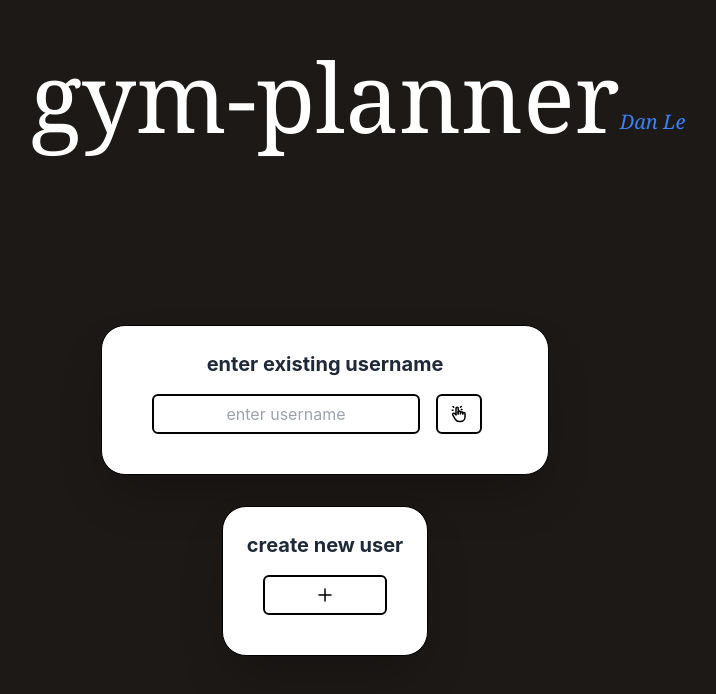
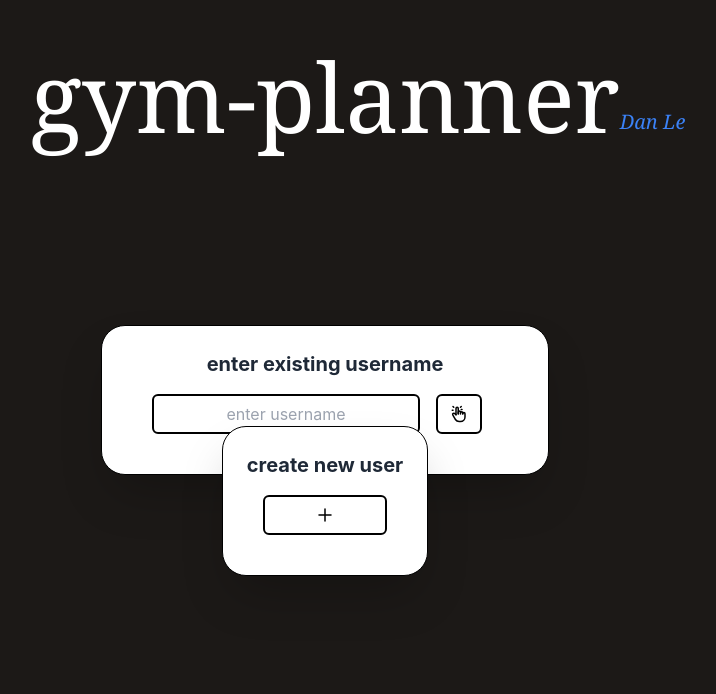
Before and after one commit to le-dan/gym-planner-frontend, a React (Create React App) app: page / in a window 1280 px wide. Shown: the top 694 px of the page, without its empty margins (315-1031 px from the left). Built offline with nearby package versions, Linux system fonts and the light colour scheme; no server answers; what prettier-plugin-tailwindcss would draw is missing.

Commit message:
add todo

```diff
--- a/src/HomePage/WorkoutCard.tsx
+++ b/src/HomePage/WorkoutCard.tsx
@@ -1,6 +1,6 @@
 export default function WorkoutCard({ workoutName }: { workoutName: string }) {
   return (
-    <div className="flex h-[85%] w-[90%] items-center justify-center rounded-3xl bg-black shadow-2xl">
+    <div className="flex h-[85%] w-[75%] items-center justify-center rounded-3xl bg-black shadow-2xl">
       <div className="select-none font-serif text-3xl text-white">
         {workoutName}
       </div>
--- a/src/HomePage/WorkoutContainer.tsx
+++ b/src/HomePage/WorkoutContainer.tsx
@@ -2,8 +2,8 @@ import WorkoutCard from "./WorkoutCard";
 
 export default function WorkoutContainer() {
   return (
-    <div className="absolute bottom-0 z-0 flex h-[88%] w-full items-center justify-center">
-      <div className="absolute z-10 grid h-[95%] w-[90%] grid-cols-5 grid-rows-3 items-center justify-items-center rounded-xl bg-slate-100 shadow-2xl">
+    <div className="absolute bottom-0 z-0 flex h-[85%] w-full items-center justify-center">
+      <div className="absolute z-10 grid h-[100%]  w-[90%] grid-cols-5 grid-rows-3 items-center justify-items-center rounded-t-[3rem] bg-slate-100 shadow-2xl">
         <WorkoutCard workoutName="push" />
         <WorkoutCard workoutName="pull" />
         <WorkoutCard workoutName="legs" />
@@ -12,6 +12,7 @@ export default function WorkoutContainer() {
         <WorkoutCard workoutName="legs" />
         <WorkoutCard workoutName="push" />
         <WorkoutCard workoutName="pull" />
+
       </div>
     </div>
   );
--- a/src/LoginPopup/CreateUserBox.tsx
+++ b/src/LoginPopup/CreateUserBox.tsx
@@ -3,7 +3,7 @@ import { HiOutlinePlus } from "react-icons/hi";
 import ClickButton from "../components/ClickButton";
 export default function CreateUserBox({ variant }: { variant: any }) {
   return (
-    <motion.div variants={variant} className="loginCard absolute bottom-[9rem]">
+    <motion.div variants={variant} className="loginCard absolute bottom-[14rem]">
       <div className="loginText">create new user</div>
       <ClickButton onClick={[]}>
         <HiOutlinePlus className="text-lg" />
--- a/src/LoginPopup/LoginPopUp.tsx
+++ b/src/LoginPopup/LoginPopUp.tsx
@@ -78,7 +78,7 @@ export default function LoginPopUp({
             variants={containerVariants}
             initial={"hidden"}
             animate={"visible"}
-            className="flex h-full w-full flex-col items-center justify-center gap-7"
+            className="flex h-full w-full flex-col items-center justify-center"
           >
             <EnterUserBox setSearch={setUsername} variant={childVariants} />
             <CreateUserBox variant={childVariants} />
```
Also changed, not shown: 1 other file (tests, documents, lock files or other folders).
